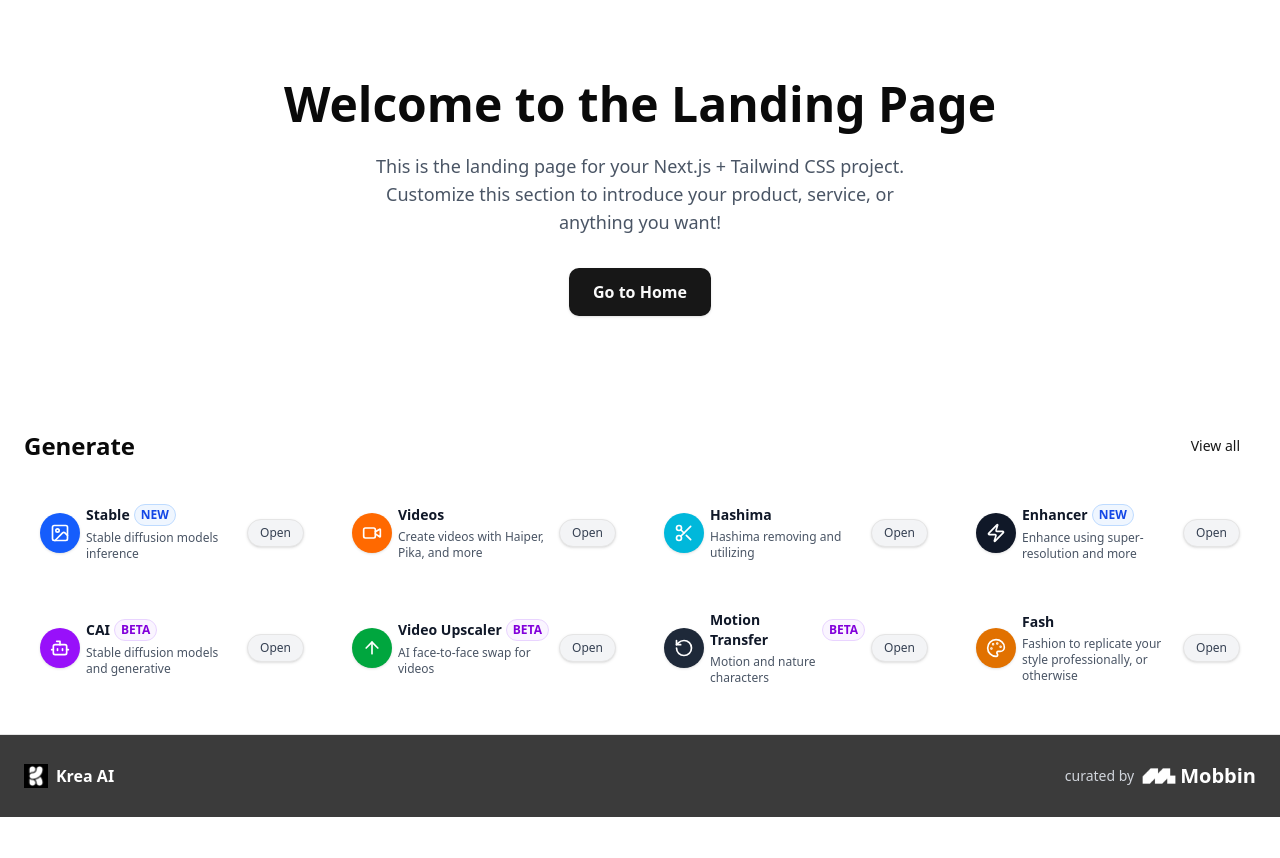
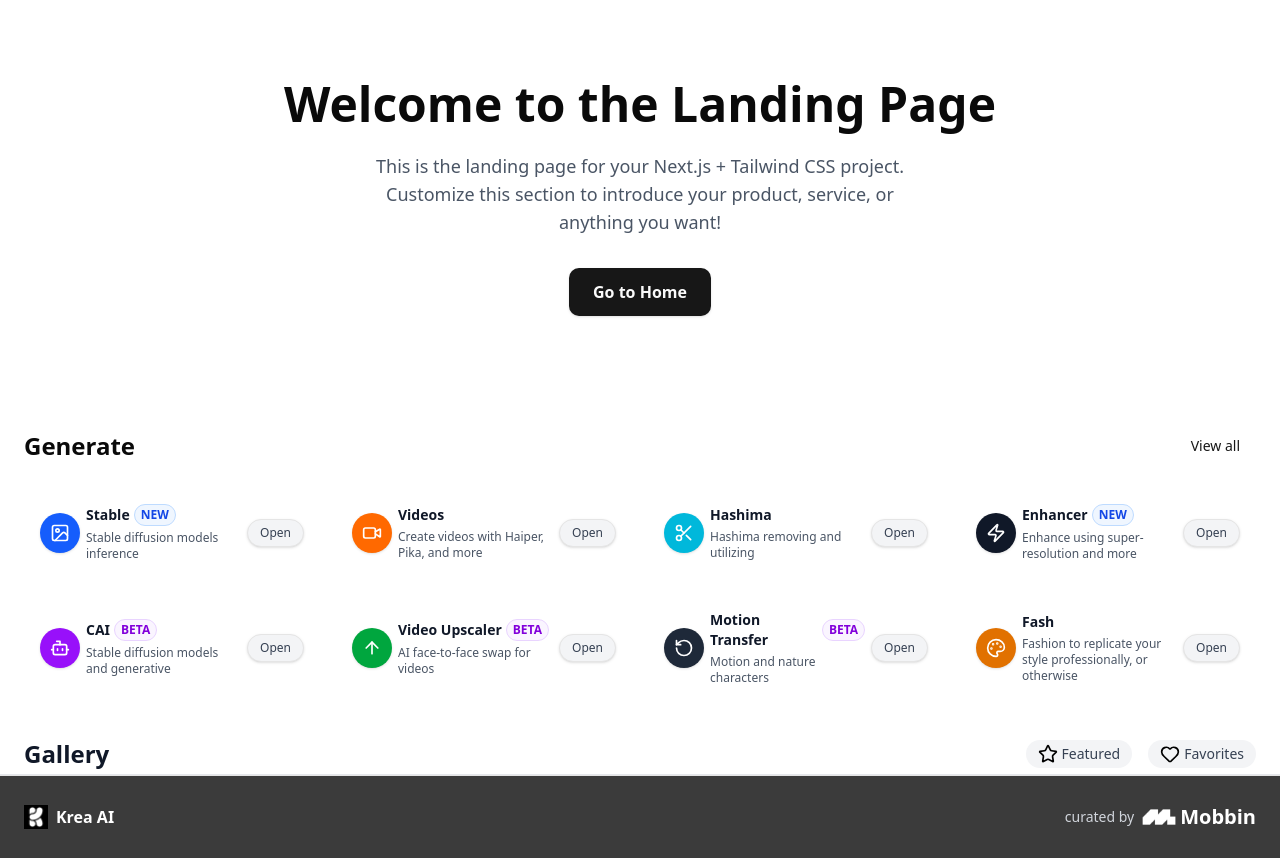
Before and after one commit to solonkonora/frontend-task, a Next.js app: page /landing in a window 1280 px wide. Before the commit the page ends 817 px from the top, so only its background shows below. Built offline with nearby package versions, Linux system fonts and the light colour scheme.

Commit message:
fix the generate section by adding the small text section

```diff
--- a/src/components/generate.tsx
+++ b/src/components/generate.tsx
@@ -9,7 +9,9 @@
   Bot,
   ArrowUp,
   RotateCcw,
-  Palette
+  Palette,
+  Star,
+  Heart
 } from "lucide-react";
 
 interface ToolCard {
@@ -88,6 +90,8 @@
 
 const GenerateSection = () => {
   return (
+    <>
+      {/* Generate Section */}
       <section className="px-6 py-8">
         <div className="max-w-7xl mx-auto">
           <div className="flex justify-between items-center mb-6">
@@ -144,6 +148,28 @@
         </div>
         </div>
       </section>
+
+       {/* Gallery Section */}
+      <section className="px-6 py-1 border-b border-gray-200 dark:border-gray-700">
+        <div className="max-w-7xl mx-auto">
+          <div className="flex justify-between items-center">
+            <h2 className="text-2xl font-bold text-gray-900 dark:text-white">Gallery</h2>
+
+            <div className="flex items-center gap-4">
+              <div className="flex items-center gap-1 bg-gray-100 dark:bg-gray-700 px-3 py-1 rounded-full cursor-pointer hover:bg-gray-200 dark:hover:bg-gray-600">
+                <Star className="w-5 h-5 text-black" />
+                <span className="text-sm font-medium text-gray-700 dark:text-gray-300">Featured</span>
+              </div>
+              <div className="flex items-center gap-1 bg-gray-100 dark:bg-gray-700 px-3 py-1 rounded-full cursor-pointer hover:bg-gray-200 dark:hover:bg-gray-600">
+                <Heart className="w-5 h-5 text-black" />
+                <span className="text-sm font-medium text-gray-700 dark:text-gray-300">Favorites</span>
+              </div>
+            </div>
+          </div>
+        </div>
+      </section>
+
+    </>
   );
 };
 
```
Lines whose indentation alone changed are shown as unchanged.
